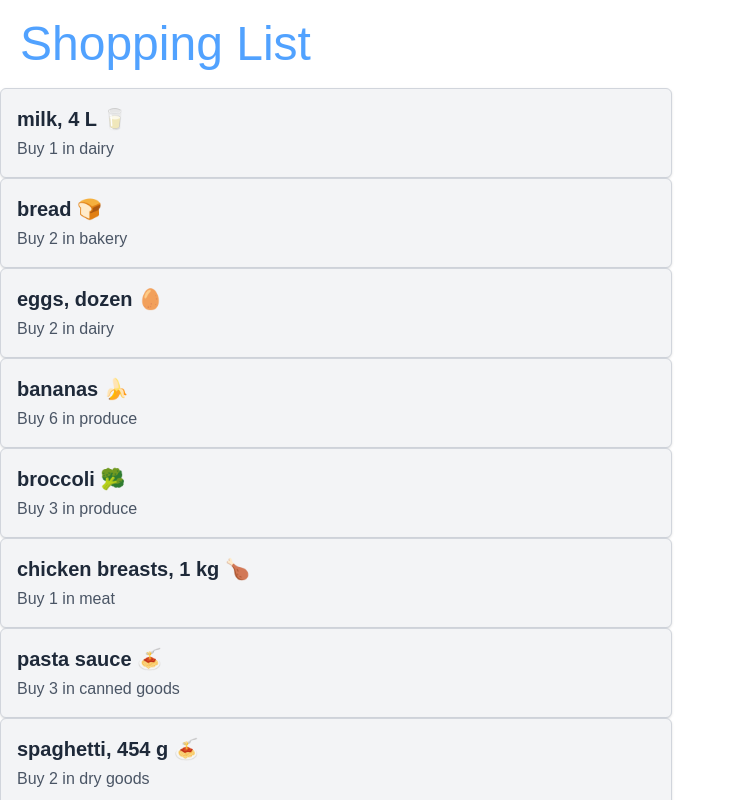
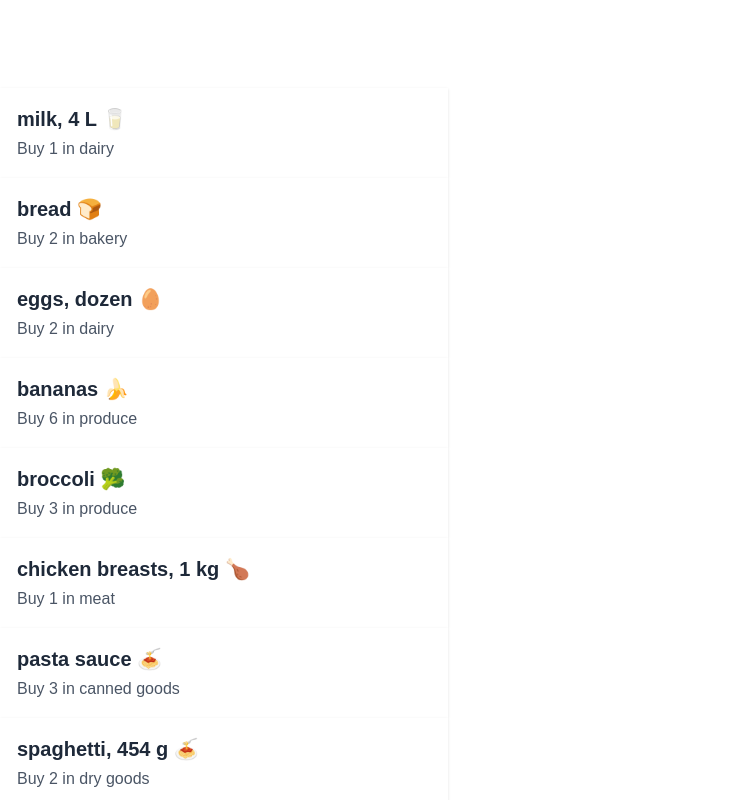
Before and after one commit to SeksanW/cprg306-assignments, a Next.js app: page /week-3 in a window 1280 px wide. Shown: the top 800 px of the page, without its empty margins (0-735 px from the left). Built offline with nearby package versions, Linux system fonts and the light colour scheme.

Commit message:
styling changes

```diff
--- a/app/week-3/item.js
+++ b/app/week-3/item.js
@@ -2,12 +2,11 @@ export default function Item({ item }) {
 
     let { name, quantity, category } = item;
     return (
-        <li className="bg-gray-100
-                    border border-gray-300
-                    rounded-md
+        <li className="bg-white/100
+                    border border-white
                     p-4
                     w-full
-                    max-w-2xl
+                    max-w-md
                     shadow-sm">
         <h3 className="text-xl font-bold text-gray-800">{name}</h3>
         <p className="text-gray-600 mt-1">Buy {quantity} in {category}</p>
--- a/app/week-3/page.js
+++ b/app/week-3/page.js
@@ -6,7 +6,7 @@ export default function Page(){
         <main>
             <h1 className="text-5xl
             m-5
-            text-blue-400">Shopping List</h1>
+            text-white">Shopping List</h1>
             <ItemList />
         </main>
     )
```
